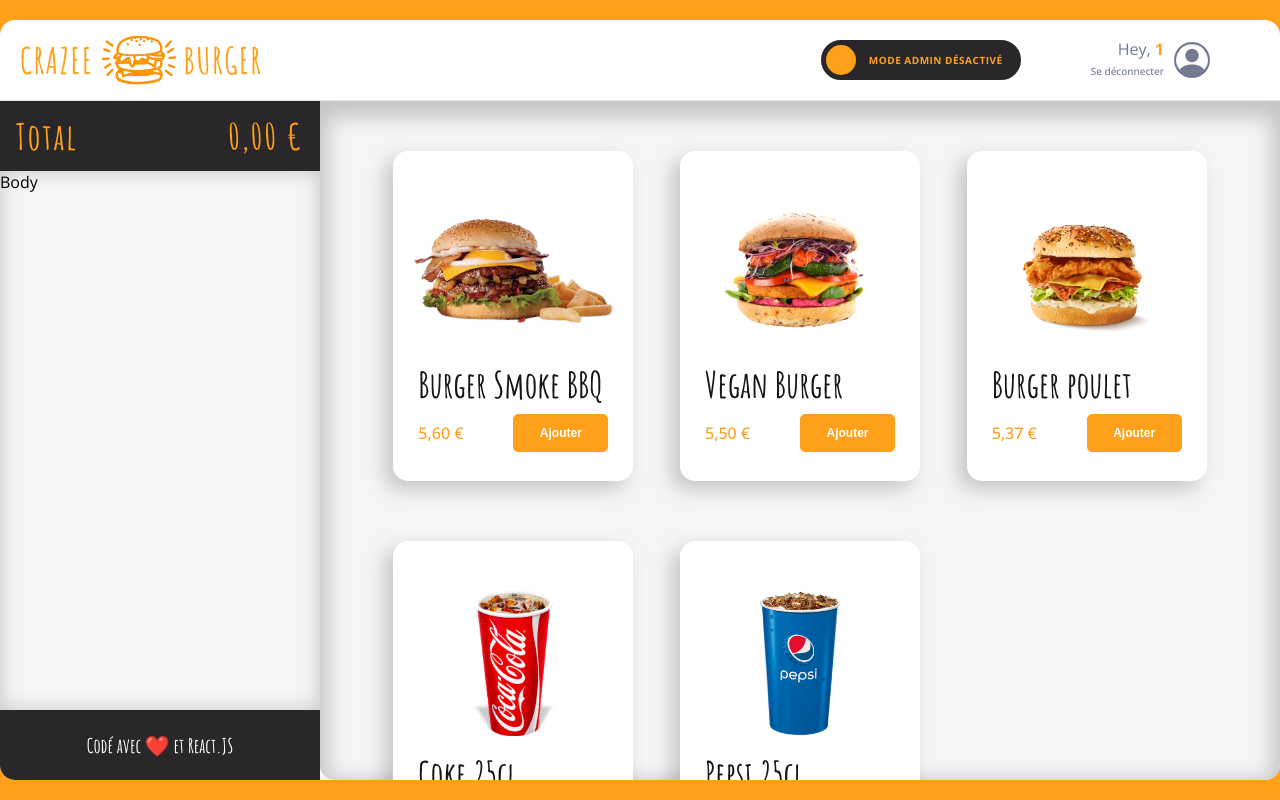
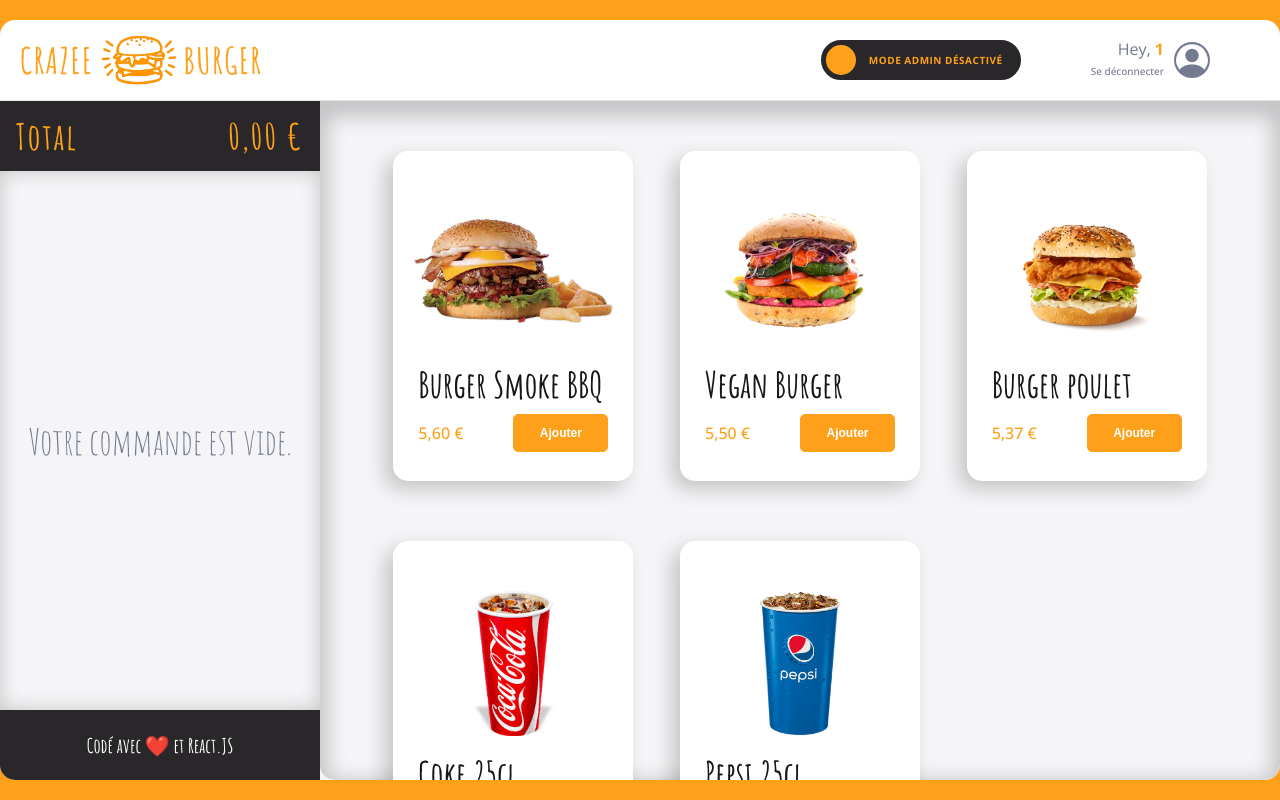
Before and after one commit to ImadeusF/crazee-burger, a React (Vite) app: page /order/1 in a window 1280 px wide. Built offline with nearby package versions, Linux system fonts and the light colour scheme.

Commit message:
♻️F10: BASKET >  Add Body

```diff
--- a/src/components/pages/order/Main/Basket/Basket.jsx
+++ b/src/components/pages/order/Main/Basket/Basket.jsx
@@ -1,15 +1,14 @@
 import styled from "styled-components";
-import { theme } from "../../../../../themes";
-import Header from "../../../../reusable-ui/Header";
 import Total from "./Total";
 import Footer from "./Footer";
 import { formatPrice } from "../../../../../utils/maths";
+import BasketBody from "./BasketBody";
 
 export default function Basket() {
   return (
     <BasketStyled>
       <Total amountToPay={formatPrice(0)} />
-      <div className="body">Body</div>
+      <BasketBody />
       <Footer />
     </BasketStyled>
   );
@@ -18,10 +17,4 @@ export default function Basket() {
 const BasketStyled = styled.div`
   display: flex;
   flex-direction: column;
-
-  .body {
-    flex: 1;
-    background: ${theme.colors.background_white};
-    box-shadow: ${theme.shadows.basket};
-  }
 `;
--- /dev/null
+++ b/src/components/pages/order/Main/Basket/BasketBody.jsx
@@ -0,0 +1,29 @@
+import styled from "styled-components";
+import { theme } from "../../../../../themes";
+
+export default function BasketBody() {
+  return (
+    <BasketBodyStyled>
+      <span className="empty-message">Votre commande est vide.</span>
+    </BasketBodyStyled>
+  );
+}
+
+const BasketBodyStyled = styled.div`
+  display:flex;
+  flex: 1;
+  background: ${theme.colors.background_white};
+  box-shadow: ${theme.shadows.basket};
+
+  .empty-message {
+    /* height: calc(95vh - 10vh -140px); */
+    text-align: center;
+    flex: 1;
+    justify-content: center;
+    align-self: center;
+    line-height: 2;
+    font-family: ${theme.fonts.family.stylish};
+    font-size: ${theme.fonts.size.P4};
+    color: ${theme.colors.greyBlue};
+  }
+`;
```
